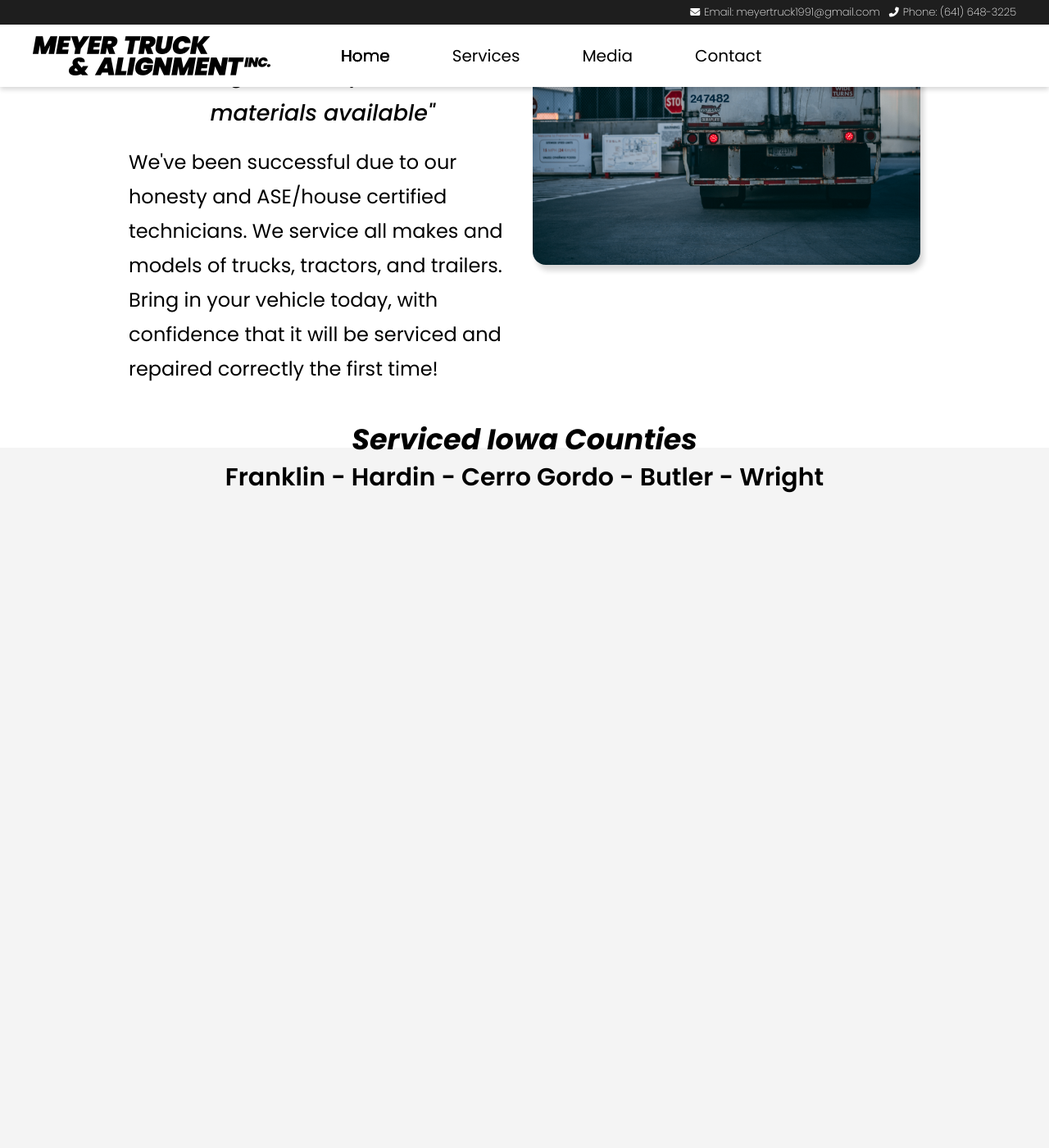
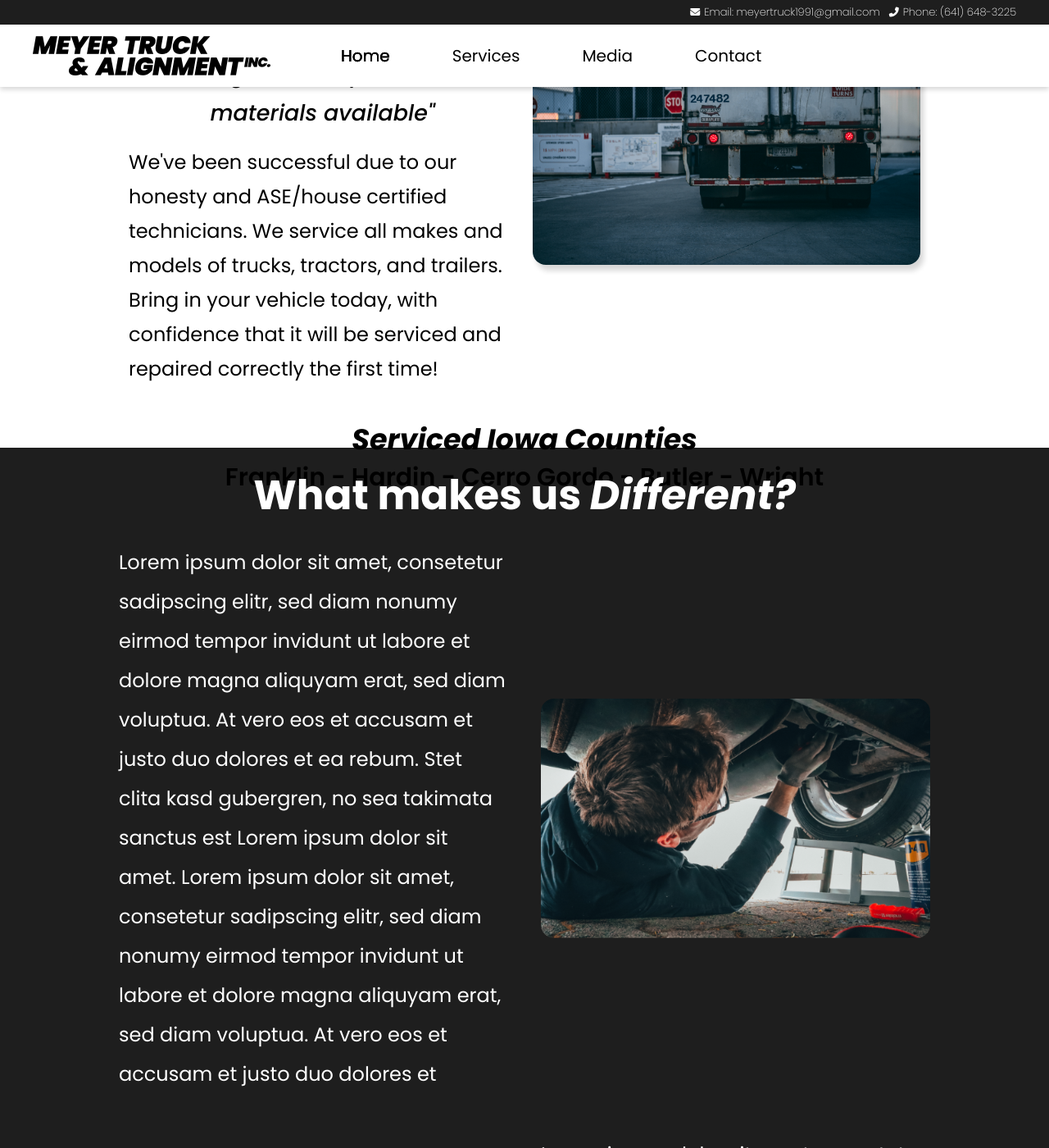
Before and after one commit to Abkes-Solutions-LLC/meyer-truck-and-alignment-website, a Jekyll site: the page built from index.html, in a window 1280 px wide and 1400 px high, scrolled down 1425 px. Shown: the whole window at 82% size. Built offline with Jekyll 4.4.1, drawn with Linux system fonts in a browser that asks for light colours; nearby versions of some CDN libraries; before the commit the page ends 2055 px from its top, so only the background shows below that; some of the changed text lies outside the part shown.

Commit message:
Create footer and add difference

```diff
--- a/_includes/footer.html
+++ b/_includes/footer.html
@@ -0,0 +1,23 @@
+<div class="footer">
+	<div class="footer-grid">
+		<div class="footer-logo">
+			<img src="./assets/images/showcase-logo-white.png" alt="">
+		</div>
+		<div class="footer-copyright">
+			<p id="copyright">
+				Copyright &#169; 2021 Meyer Truck & Alignment
+			</p>
+			<p id="created-by" class="my-1">
+				Created by <a href="https://www.abkessolutions.com">Abkes Solutions, LLC</a>
+			</p>
+		</div>
+		<div class="footer-links">
+			<ul>
+				{% for item in site.data.navigation %}
+					<li class="my-3"><a href="{{ item.link }}">{{ item.name }}</a></li>
+				{% endfor %}
+			</ul>
+			<a id="facebook-icon" href="https://www.facebook.com/Meyer-Truck-Alignment-1480991385461941"><i class="fab fa-facebook"></i></a>
+		</div>
+	</div>
+</div>
--- a/_sass/styles.scss
+++ b/_sass/styles.scss
@@ -27,6 +27,10 @@
 	font-family: 'Poppins', sans-serif;
 	color: #333;
 	line-height: 1.6em;
+}
+
+strong {
+	font-style: italic;
 }
 
 img {
@@ -283,3 +287,109 @@
 	font-weight: 600;
 	font-size: 3rem;
 }
+
+// Home Difference Styling
+
+.home-difference {
+	margin: 0 auto;
+	height: 100%;
+	max-width: 1920px;
+
+	background-color: var(--accent-color);
+	color: var(--secondary-color);
+}
+
+.home-difference h2 {
+	padding: 50px 0;
+	font-weight: 700;
+	font-size: 5rem;
+	text-align: center;
+}
+
+.difference-grid {
+	display: grid;
+	grid-template-columns: repeat(2, 1fr);
+	column-gap: 40px;
+	row-gap: 50px;
+	font-size: 2.4rem;
+	font-weight: 400;
+	line-height: 2;
+	padding: 0 145px 70px 145px;
+}
+
+.difference-grid p {
+	margin: auto 0;
+}
+
+.difference-grid img {
+	margin: auto;
+	max-width: 596px;
+	border-radius: 16px;
+}
+
+// Footer Styling
+
+.footer{
+	position: relative;
+	top: 103px;
+	max-width: 1920px;
+	width: 100%;
+	height: 267px;
+	background-color: var(--accent-color);
+	align-self: center;
+	color: var(--secondary-color);
+}
+
+.footer-grid{
+	display: grid;
+	gap: 20px;
+	grid-template-columns: repeat(3, 1fr);
+	height: 100%;
+	width: 100%;
+}
+
+.footer-logo {
+	align-self: center;
+	justify-self: center;
+}
+
+.footer-logo img {
+	max-width: 391px;
+}
+
+.footer-copyright {
+
+	justify-self: center;
+	align-self: flex-end;
+}
+
+#copyright {
+	font-weight: 400;
+	font-size: 2.1rem;
+	text-align: center;
+}
+
+#created-by {
+	font-weight: 400;
+	font-size: 1.6rem;
+	text-align: center;
+}
+
+.footer-links {
+	display: flex;
+	flex-direction: row;
+	align-self: center;
+	justify-self: center;
+}
+
+.footer-links ul {
+	font-weight: 400;
+	font-size: 2.1rem;
+	margin: 0 15px;
+}
+
+#facebook-icon {
+	font-size: 3.5rem;
+	align-self: center;
+	margin: 0 15px;
+}
--- a/index.html
+++ b/index.html
@@ -51,8 +51,30 @@
 				</p>
 		</div>
 	</div>
-	<div class="home-different">
-
+	<div class="home-difference">
+		<h2>What makes us <strong>Different?</strong></h2>
+		<div class="difference-grid">
+			<p>Lorem ipsum dolor sit amet, consetetur sadipscing elitr,
+				sed diam nonumy eirmod tempor invidunt ut labore et dolore
+				magna aliquyam erat, sed diam voluptua. At vero eos et
+				accusam et justo duo dolores et ea rebum. Stet clita kasd
+				gubergren, no sea takimata sanctus est Lorem ipsum dolor
+				sit amet. Lorem ipsum dolor sit amet, consetetur sadipscing
+				elitr, sed diam nonumy eirmod tempor invidunt ut labore et
+				dolore magna aliquyam erat, sed diam voluptua. At vero eos
+				et accusam et justo duo dolores et </p>
+			<img src="./assets/images/mech-fill.png" alt="Stock Image">
+			<img src="./assets/images/bug-fill.png" alt="Stock Image">
+			<p>Lorem ipsum dolor sit amet, consetetur sadipscing elitr,
+				sed diam nonumy eirmod tempor invidunt ut labore et dolore
+				magna aliquyam erat, sed diam voluptua. At vero eos et
+				accusam et justo duo dolores et ea rebum. Stet clita kasd
+				gubergren, no sea takimata sanctus est Lorem ipsum dolor
+				sit amet. Lorem ipsum dolor sit amet, consetetur sadipscing
+				elitr, sed diam nonumy eirmod tempor invidunt ut labore et
+				dolore magna aliquyam erat, sed diam voluptua. At vero eos
+				et accusam et justo duo dolores et </p>
+		</div>
 	</div>
 	<div class="home-history">
 
```
Also changed, not shown: assets/images/bug-fill.png (added), assets/images/mech-fill.png (added).
